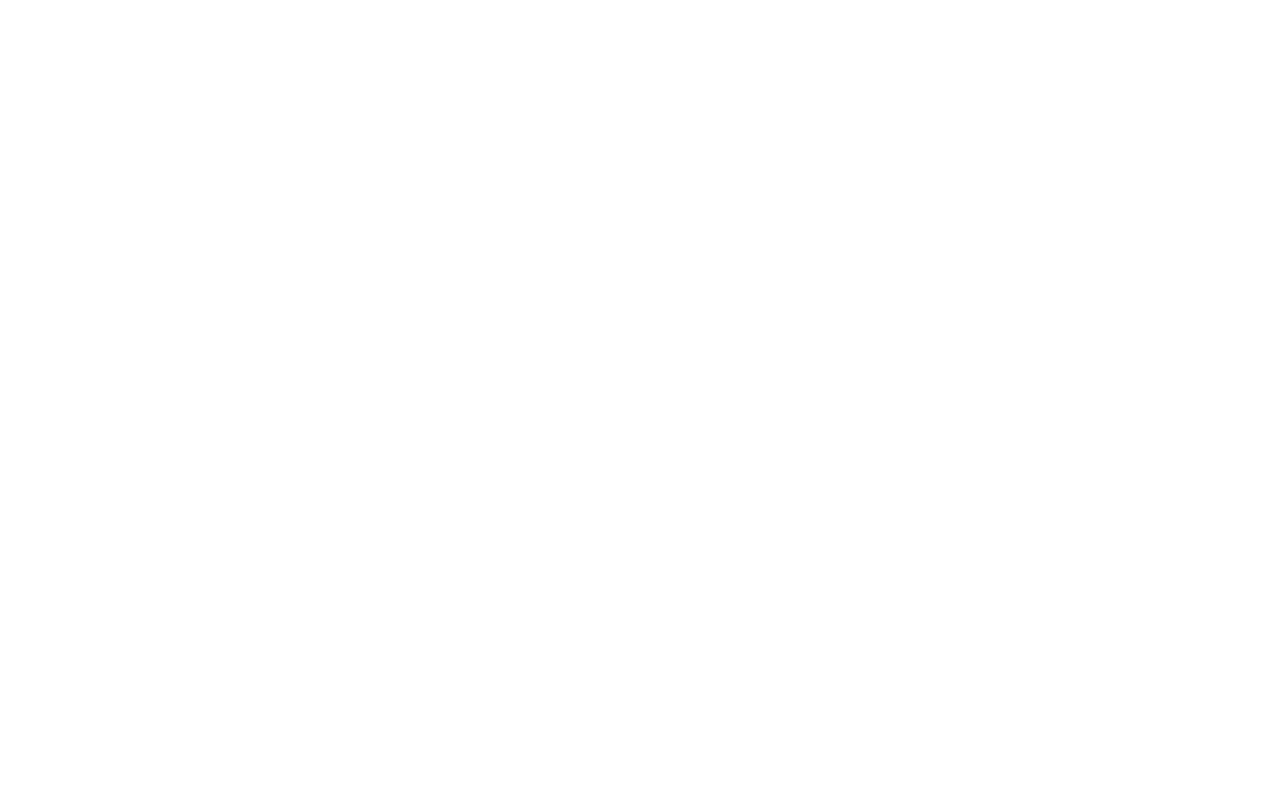
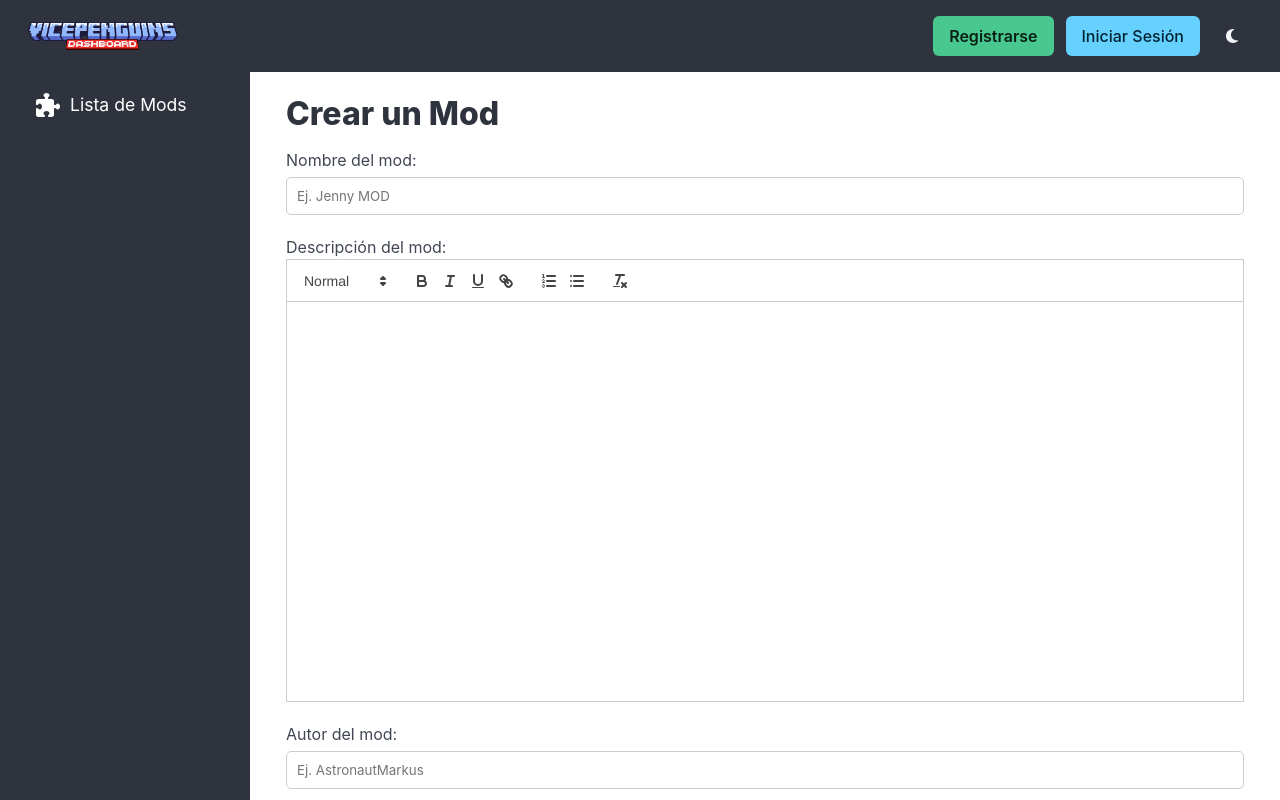
Before and after one commit to AstronautMarkus/VicePenguins-front, a Vue app in the folder VicePenguins/: page /admin/mods/create in a window 1280 px wide. Before the commit this address had no page. Built offline with nearby package versions, Linux system fonts and the light colour scheme.

Commit message:
feat: add AdminCreateMod component for mod creation with Quill editor and image upload functionality WIP

```diff
--- a/VicePenguins/package.json
+++ b/VicePenguins/package.json
@@ -17,6 +17,7 @@
     "bulma": "^1.0.3",
     "dotenv": "^16.4.7",
     "jwt-decode": "^3.1.2",
+    "quill": "^2.0.3",
     "sass": "^1.85.1",
     "vue": "^3.5.13",
     "vue-router": "^4.5.0"
--- a/VicePenguins/src/pages/Admin/Mods/AdminCreateMod.vue
+++ b/VicePenguins/src/pages/Admin/Mods/AdminCreateMod.vue
@@ -0,0 +1,173 @@
+<script setup>
+import { ref, onMounted } from 'vue';
+import Quill from 'quill';
+import 'quill/dist/quill.snow.css';
+import AdminLayout from '../../../layouts/AdminLayout.vue';
+
+const modName = ref('');
+const authorName = ref('');
+const editorContainer = ref(null);
+let quillInstance = null;
+
+
+const images = ref([]);
+
+
+onMounted(() => {
+    quillInstance = new Quill(editorContainer.value, {
+        theme: 'snow',
+    });
+});
+
+
+const handleFileChange = (event) => {
+    const files = event.target.files;
+    Array.from(files).forEach((file) => {
+        const reader = new FileReader();
+        reader.onload = () => {
+            images.value.push({
+                src: reader.result,
+                name: file.name,
+            });
+        };
+        reader.readAsDataURL(file);
+    });
+};
+
+
+const removeImage = (index) => {
+    images.value.splice(index, 1);
+};
+
+const submitForm = () => {
+    const modDescription = quillInstance.root.innerHTML;
+
+    console.log("Nombre del mod:", modName.value);
+    console.log("Descripción del mod:", modDescription);
+    console.log("Autor del mod:", authorName.value);
+    console.log("Imágenes del mod:", images.value);
+
+
+};
+</script>
+
+<template>
+    <AdminLayout>
+        <div class="form-container">
+            <h1>Crear un Mod</h1>
+
+
+            <div class="form-group">
+                <label for="modName">Nombre del mod:</label>
+                <input v-model="modName" type="text" id="modName" class="form-input" placeholder="Ej. Jenny MOD" required />
+            </div>
+
+
+            <div class="form-group">
+                <label for="modDescription">Descripción del mod:</label>
+                <div ref="editorContainer" class="quill-editor"></div>
+            </div>
+
+
+            <div class="form-group">
+                <label for="authorName">Autor del mod:</label>
+                <input v-model="authorName" type="text" id="authorName" class="form-input" placeholder="Ej. AstronautMarkus" required />
+            </div>
+
+            <div class="form-group">
+                <label for="modImages">Imágenes del mod:</label>
+                <input
+                    type="file"
+                    id="modImages"
+                    multiple
+                    accept="image/*"
+                    @change="handleFileChange"
+                    class="form-input"
+                />
+            </div>
+
+
+            <div class="image-gallery">
+                <div v-for="(image, index) in images" :key="index" class="image-item">
+                    <img :src="image.src" alt="Mod Image" class="image-thumbnail" />
+                    <button @click="removeImage(index)" class="remove-btn">Eliminar</button>
+                </div>
+            </div>
+
+
+            <div class="form-group">
+                <button @click="submitForm" class="submit-btn">Crear Mod</button>
+            </div>
+        </div>
+    </AdminLayout>
+</template>
+
+<style scoped>
+.form-container {
+    margin: 0 auto;
+    padding: 20px;
+}
+
+.form-group {
+    margin-bottom: 20px;
+}
+
+.form-input {
+    width: 100%;
+    padding: 10px;
+    margin-top: 5px;
+    border-radius: 5px;
+    border: 1px solid #ccc;
+}
+
+.quill-editor {
+    height: 400px;
+}
+
+.submit-btn {
+    padding: 10px 20px;
+    background-color: #4CAF50;
+    color: white;
+    border: none;
+    border-radius: 5px;
+    cursor: pointer;
+}
+
+.submit-btn:hover {
+    background-color: #45a049;
+}
+
+.image-gallery {
+    display: flex;
+    flex-wrap: wrap;
+    gap: 10px;
+    margin-top: 10px;
+}
+
+.image-item {
+    position: relative;
+}
+
+.image-thumbnail {
+    width: 100px;
+    height: 100px;
+    object-fit: cover;
+    border-radius: 5px;
+}
+
+.remove-btn {
+    position: absolute;
+    top: 5px;
+    right: 5px;
+    background-color: rgba(255, 0, 0, 0.7);
+    color: white;
+    border: none;
+    border-radius: 5px;
+    padding: 5px;
+    cursor: pointer;
+}
+
+.remove-btn:hover {
+    background-color: red;
+}
+</style>
--- a/VicePenguins/src/router.ts
+++ b/VicePenguins/src/router.ts
@@ -9,6 +9,7 @@
 
 import AdminHome from './pages/Admin/AdminHome.vue';
 import AdminModsList from './pages/Admin/Mods/AdminModsList.vue';
+import AdminCreateMod from './pages/Admin/Mods/AdminCreateMod.vue';
 
 const routes = [
   { path: '/', component: Home, meta: { title: 'Inicio' } },
@@ -22,6 +23,7 @@
   { path:'/admin', children: [
     { path: '', component: AdminHome, meta: { title: 'Panel de administración' } },
     { path: 'mods', component: AdminModsList, meta: { title: 'Mods' } },
+    { path: 'mods/create', component: AdminCreateMod, meta: { title: 'Crear mod' } },
   ]}
 ];
 
```
Also changed, not shown: 1 other file (tests, documents, lock files or other folders).
